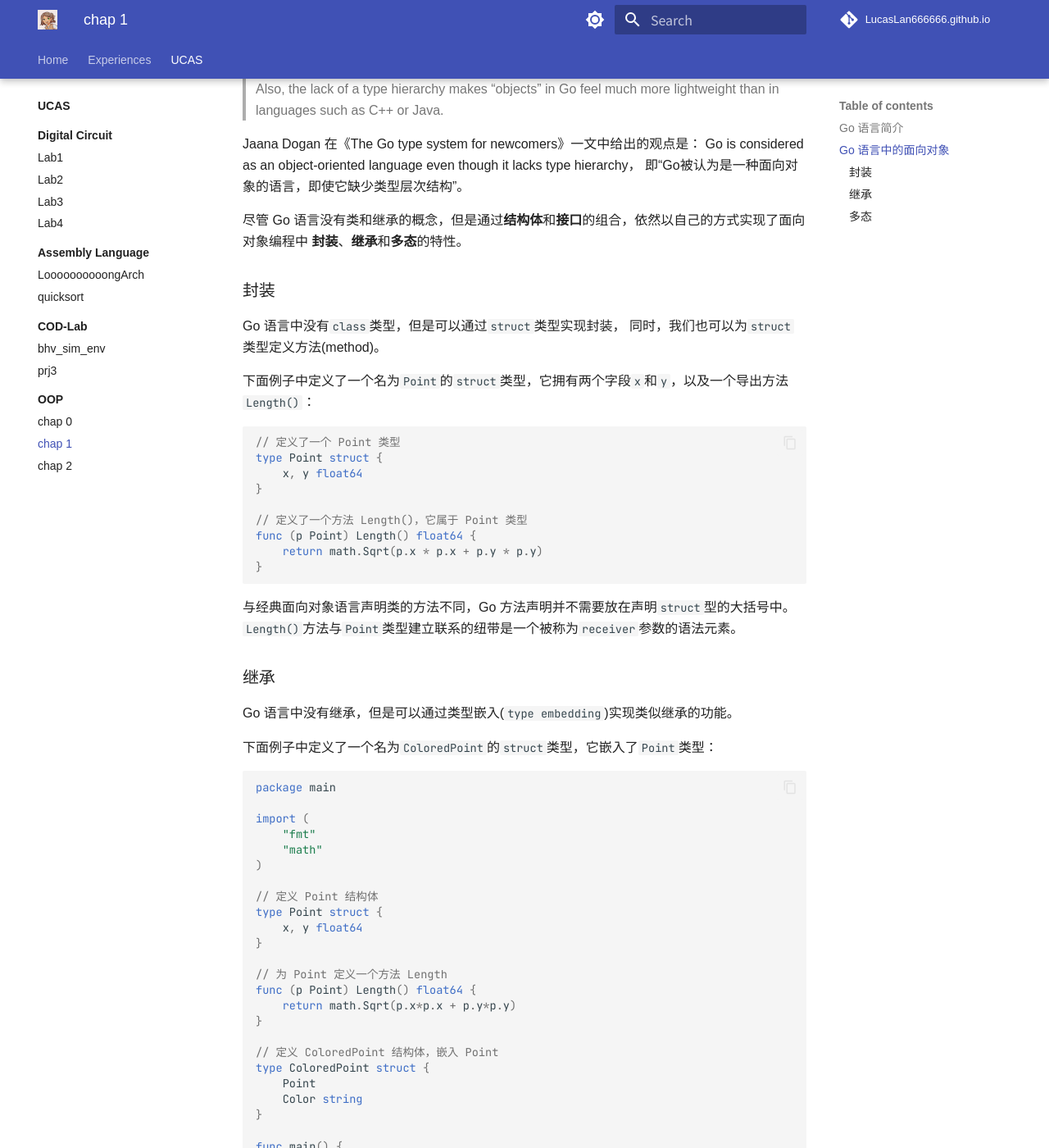
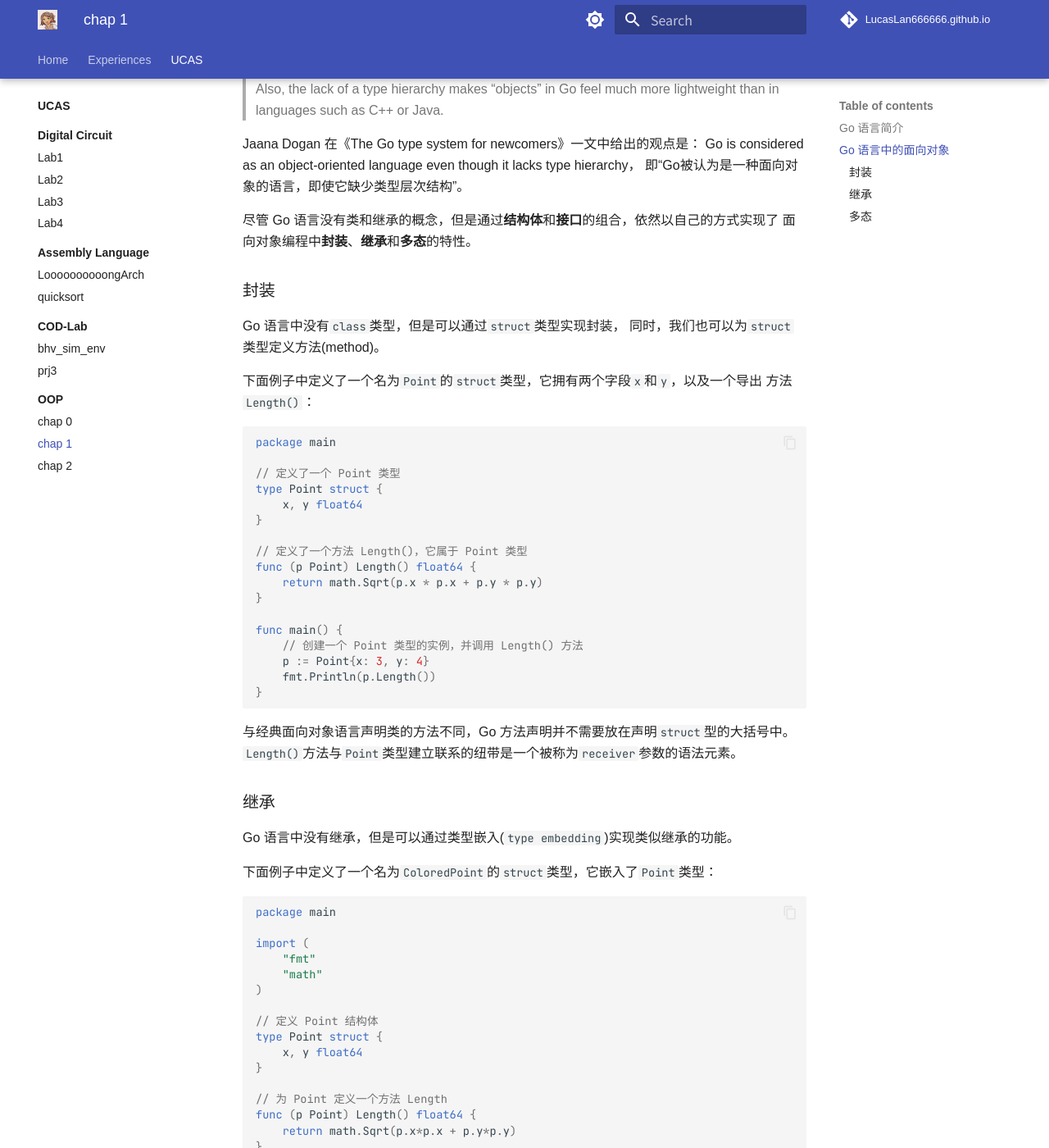
Before and after one commit to LucasLan666666/LucasLan666666.github.io, an MkDocs documentation site: the page built from docs/UCAS/OOP/1.md, in a window 1280 px wide and 1400 px high, scrolled down 603 px. Shown: the whole window at 82% size. Built offline with MkDocs 1.6.1 and Material for MkDocs 9.7.7, drawn with Linux system fonts in a browser that asks for light colours; comment, search, counter and statistics services are not loaded.

Commit message:
add examples

````diff
--- a/docs/UCAS/OOP/1.md
+++ b/docs/UCAS/OOP/1.md
@@ -23,20 +23,24 @@ Go 语言是面向对象的编程语言吗？官方回答：“**是也不是**
 >lightweight than in languages such as C++ or Java.
 
 Jaana Dogan 在《The Go type system for newcomers》一文中给出的观点是：
-Go is considered as an object-oriented language even though it lacks type hierarchy，
+Go is considered as an object-oriented language even though it lacks type
+hierarchy，
 即“Go被认为是一种面向对象的语言，即使它缺少类型层次结构”。
 
-尽管 Go 语言没有类和继承的概念，但是通过**结构体**和**接口**的组合，依然以自己的方式实现了面向对象编程中
-**封装**、**继承**和**多态**的特性。
+尽管 Go 语言没有类和继承的概念，但是通过**结构体**和**接口**的组合，依然以自己的方式实现了
+面向对象编程中**封装**、**继承**和**多态**的特性。
 
 ### 封装
 
 Go 语言中没有`class`类型，但是可以通过`struct`类型实现封装，
 同时，我们也可以为`struct`类型定义方法(method)。
 
-下面例子中定义了一个名为`Point`的`struct`类型，它拥有两个字段`x`和`y`，以及一个导出方法`Length()`：
+下面例子中定义了一个名为`Point`的`struct`类型，它拥有两个字段`x`和`y`，以及一个导出
+方法`Length()`：
 
 ```go
+package main
+
 // 定义了一个 Point 类型
 type Point struct {
     x, y float64
@@ -45,6 +49,12 @@ type Point struct {
 // 定义了一个方法 Length()，它属于 Point 类型
 func (p Point) Length() float64 {
     return math.Sqrt(p.x * p.x + p.y * p.y)
+}
+
+func main() {
+    // 创建一个 Point 类型的实例，并调用 Length() 方法
+    p := Point{x: 3, y: 4}
+    fmt.Println(p.Length())
 }
 ```
 
````
